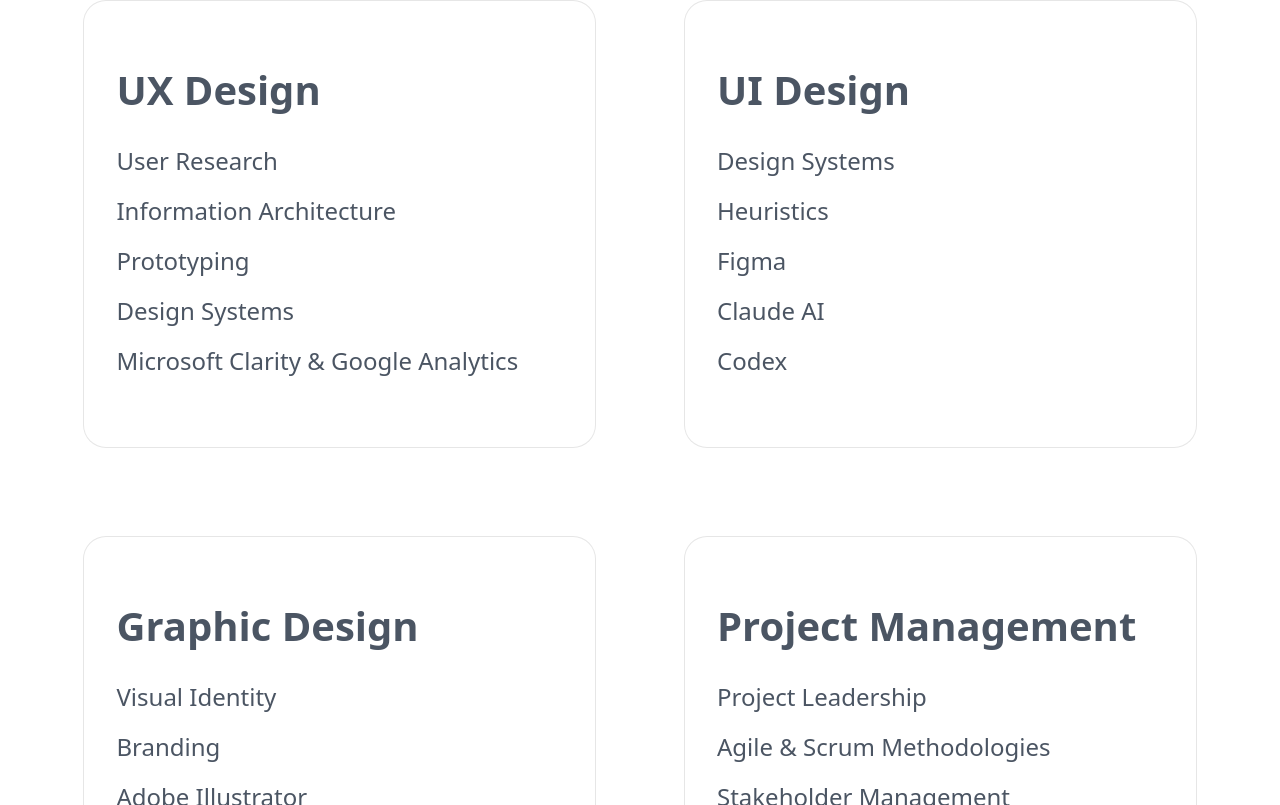
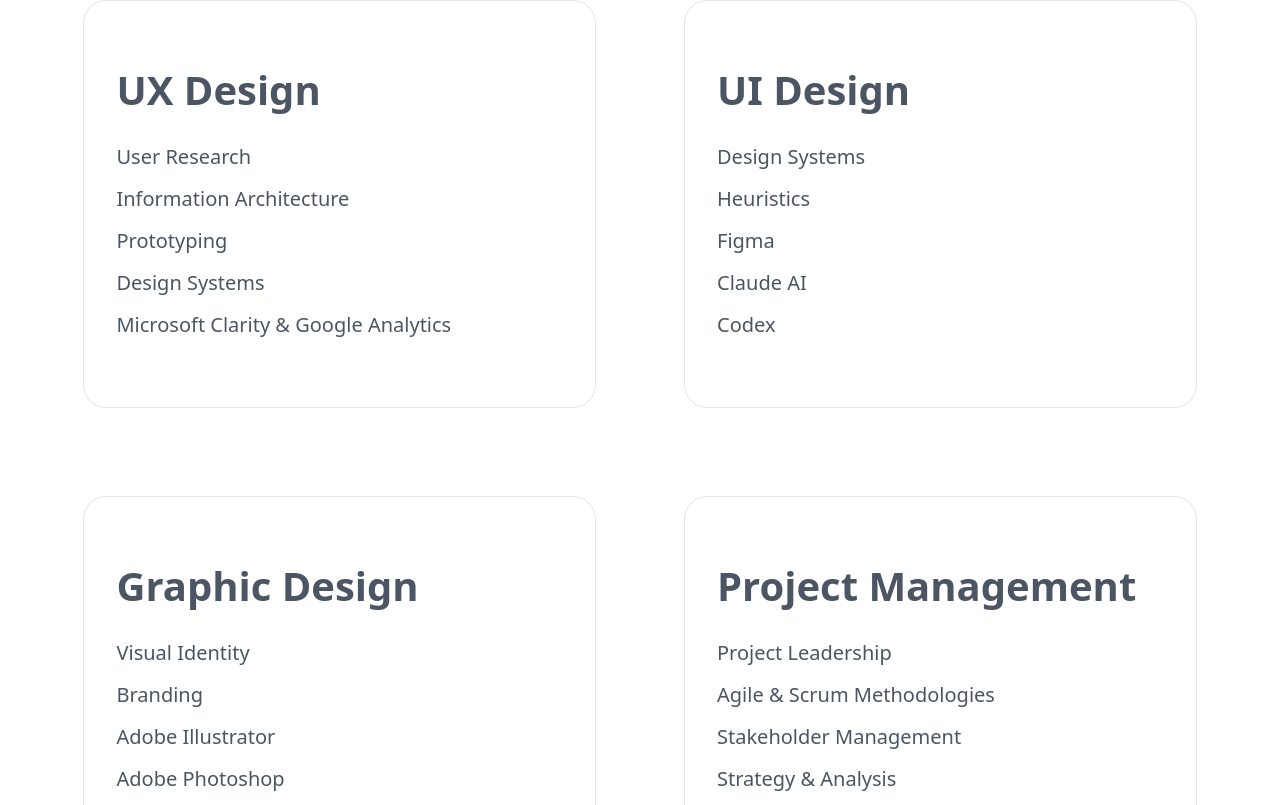
Before and after one commit to ABilevich/natasha-ritzer-portfolio, a React app: page / in a window 1280 px wide. Shown: the part 2075-2880 px from the top of the page. Built offline with nearby package versions, Linux system fonts and the light colour scheme; the HTML template or start-up script is replaced by a standard one.

Commit message:
chore: changed font size in skill boxes

```diff
--- a/src/features/home/components/SkillCard.tsx
+++ b/src/features/home/components/SkillCard.tsx
@@ -12,7 +12,7 @@
         <h3 className="m-0 text-2xl font-semibold leading-tight text-[#4b5563] md:text-3xl lg:text-[40px]">
           {title}
         </h3>
-        <ul className="mb-0 mt-5 list-none space-y-1.5 p-0 text-base leading-7 text-[#4b5563] md:mt-6 md:text-xl md:leading-9 lg:text-2xl lg:leading-[44px]">
+        <ul className="mb-0 mt-5 list-none space-y-1.5 p-0 text-base leading-7 text-[#4b5563] md:mt-6 md:text-xl md:leading-9 lg:text-xl lg:leading-9">
           {items.map((item) => (
             <li key={item}>{item}</li>
           ))}
```
